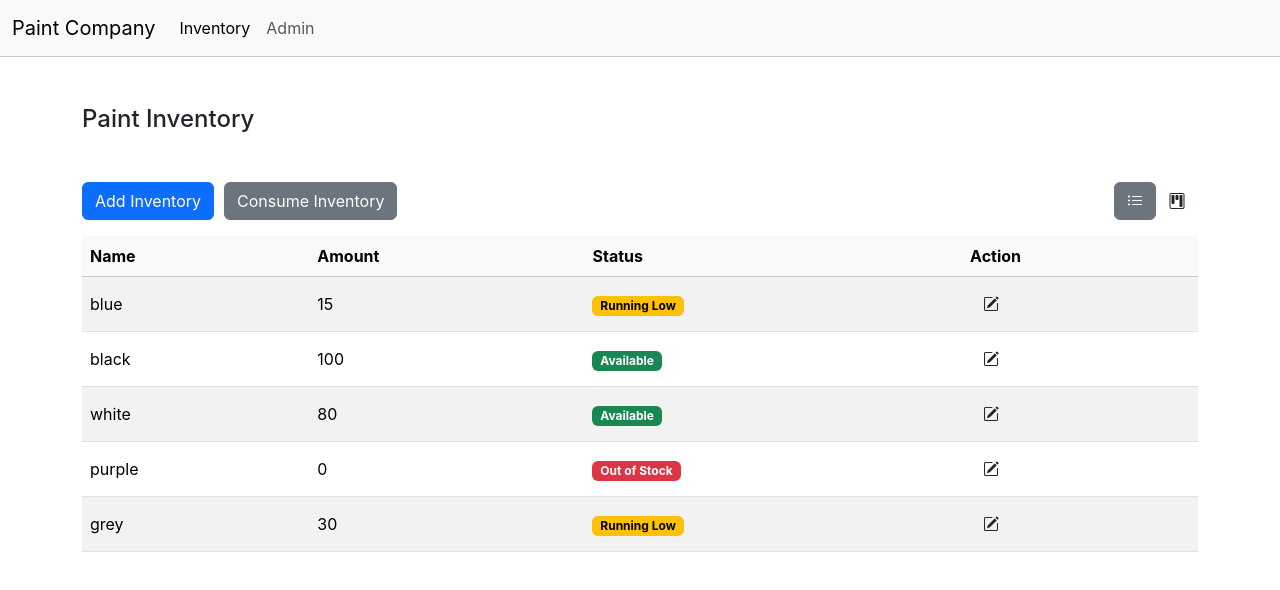
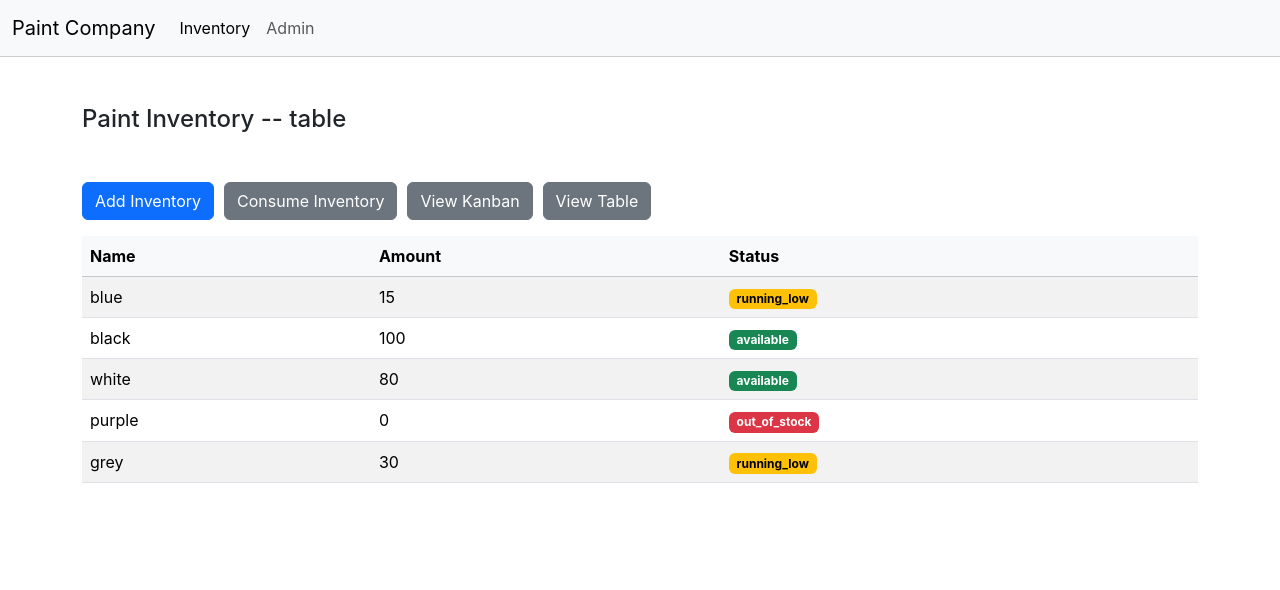
Before and after one commit to owen918/paint-company-ui, a React (Create React App) app: page /inventory in a window 1280 px wide. Shown: the top 590 px of the page. Built offline with nearby package versions, Linux system fonts and the light colour scheme.

Commit message:
[REF]refactor ui components

```diff
--- a/src/layouts/InventoryPage/InventoryPage.tsx
+++ b/src/layouts/InventoryPage/InventoryPage.tsx
@@ -1,70 +1,66 @@
 import React, { useEffect, useState } from "react";
 import InventoryModel from "../../models/InventoryModel";
-import ListView from "./components/ListView";
-import KanbanView from "./components/KanbanView";
+// import ListView from "./components/ListView";
+// import KanbanView from "./components/KanbanView";
 import Modal from "../../utils/Modal";
+import Actions from "./components/Actions";
+import TableView from "./components/TableView";
+import Header from "./components/Header";
+import KanbanView from "./components/KanbanViewV2";
+
+const defaultData = [
+  {
+    id: 1,
+    name: "blue",
+    amount: 15,
+    status: "running_low",
+  },
+  {
+    id: 2,
+    name: "black",
+    amount: 100,
+    status: "available",
+  },
+  {
+    id: 3,
+    name: "white",
+    amount: 80,
+    status: "available",
+  },
+  {
+    id: 4,
+    name: "purple",
+    amount: 0,
+    status: "out_of_stock",
+  },
+  {
+    id: 5,
+    name: "grey",
+    amount: 30,
+    status: "running_low",
+  },
+];
+const defaultColumnConfig = ["Name", "Amount", "Status"];
+
+const View = ({
+  currentView,
+  data = defaultData,
+  columnConfig = defaultColumnConfig,
+}) => {
+  if (currentView === "table") {
+    return <TableView data={data} columnConfig={columnConfig}></TableView>;
+  }
+  return <KanbanView data={data}></KanbanView>;
+};
 
 export const InventoryPage = () => {
-  const [inventory, setInventory] = useState<InventoryModel[]>([]);
-  const [selectedView, setSelectedView] = useState("table");
-  const [modalTitle, setModalTitle] = useState("");
-
-  useEffect(() => {
-    const data = require("../../data/inventory.json");
-    setInventory(data);
-  }, [inventory]);
+  const [currentView, setCurrentView] = useState("table");
 
   return (
-    <>
-      <Modal title={modalTitle} />
-      <div className="container-lg my-5">
-        <h4>Paint Inventory</h4>
-        <div className="d-flex mt-5 justify-content-between">
-          <div className="d-flex" style={{ gap: 10 }}>
-            <button
-              type="button"
-              className="btn btn-primary"
-              data-bs-toggle="modal"
-              data-bs-target="#staticBackdrop"
-              onClick={() => setModalTitle("Add Inventory")}
-            >
-              Add Inventory
-            </button>
-            <button
-              type="button"
-              className="btn btn-secondary"
-              data-bs-toggle="modal"
-              data-bs-target="#staticBackdrop"
-              onClick={() => setModalTitle("Consume Inventory")}
-            >
-              Consume Inventory
-            </button>
-          </div>
-          <div className="d-flex">
-            <button
-              type="button"
-              className={selectedView === "table" ? "btn btn-secondary" : "btn"}
-              onClick={() => setSelectedView("table")}
-            >
-              <i className="bi bi-list-ul"></i>
-            </button>
-            <button
-              type="button"
-              className={
-                selectedView === "kanban" ? "btn btn-secondary" : "btn"
-              }
-              onClick={() => setSelectedView("kanban")}
-            >
-              <i className="bi bi-kanban"></i>
-            </button>
-          </div>
-        </div>
-        {selectedView === "table" ? (
-          <ListView setModalTitle={setModalTitle} inventory={inventory} />
-        ) : (
-          <KanbanView />
-        )}
-      </div>
-    </>
+    <div className="container-lg my-5">
+      <Header currentView={currentView}></Header>
+      <Actions onSwitchView={setCurrentView} />
+      <View currentView={currentView}></View>
+    </div>
   );
 };
--- /dev/null
+++ b/src/layouts/InventoryPage/components/Actions.tsx
@@ -0,0 +1,42 @@
+const Actions = ({
+    onAddInventory = () => {},
+    onConsumeInventory = () => {},
+    onSwitchView,
+  }) => {
+    return (
+      <div className="d-flex mt-5 justify-content-between">
+        <div className="d-flex" style={{ gap: 10 }}>
+          <button
+            type="button"
+            className="btn btn-primary"
+            onClick={onAddInventory}
+          >
+            Add Inventory
+          </button>
+          <button
+            type="button"
+            className="btn btn-secondary"
+            onClick={onConsumeInventory}
+          >
+            Consume Inventory
+          </button>
+          <button
+            type="button"
+            className="btn btn-secondary"
+            onClick={() => onSwitchView('kanban')}
+          >
+            View Kanban
+          </button>
+          <button
+            type="button"
+            className="btn btn-secondary"
+            onClick={() => onSwitchView('table')}
+          >
+            View Table
+          </button>
+        </div>
+      </div>
+    );
+  };
+
+  export default Actions;
--- /dev/null
+++ b/src/layouts/InventoryPage/components/Header.tsx
@@ -0,0 +1,5 @@
+const Header = ({ currentView }) => {
+  return <h4>Paint Inventory -- {currentView}</h4>;
+};
+
+export default Header;
--- /dev/null
+++ b/src/layouts/InventoryPage/components/KanbanViewV2.tsx
@@ -0,0 +1,55 @@
+const defaultBoardData = [
+  {
+    name: "black",
+    amount: 100,
+  },
+  {
+    name: "white",
+    amount: 80,
+  },
+];
+const Card = ({ title, amount }) => {
+  return (
+    <div className="d-flex flex-column">
+      <div>{title}</div>
+      <div className="d-flex justify-content-between">
+        <div>{amount}</div>
+        <button type="button">Add</button>
+      </div>
+    </div>
+  );
+};
+
+// data: an array
+const Board = ({ title, data }) => {
+  return (
+    <div>
+      <div>{title}</div>
+      {data.map((card) => (
+        <Card key={card.name} title={card.name} amount={card.amount} />
+      ))}
+    </div>
+  );
+};
+
+const KanbanView = ({ data }) => {
+  const getAvailableData = (data) => {
+    return data.filter((paint) => paint.status === "available");
+  };
+  const getRunningLowData = (data) => {
+    return data.filter((paint) => paint.status === "running_low");
+  };
+  const getOutOfStockData = (data) => {
+    return data.filter((paint) => paint.status === "out_of_stock");
+  };
+
+  return (
+    <div className="d-flex">
+      <Board title={"Available"} data={getAvailableData(data)} />
+      <Board title={"Running Low"} data={getRunningLowData(data)} />
+      <Board title={"Out of Stock"} data={getOutOfStockData(data)} />
+    </div>
+  );
+};
+
+export default KanbanView;
--- /dev/null
+++ b/src/layouts/InventoryPage/components/TableView.tsx
@@ -0,0 +1,54 @@
+const Status = ({ status }) => {
+  if (status === "available") {
+    return <span className="badge text-bg-success">available</span>;
+  }
+  if (status === "running_low") {
+    return <span className="badge text-bg-warning">running_low</span>;
+  }
+  if (status === "out_of_stock") {
+    return <span className="badge text-bg-danger">out_of_stock</span>;
+  }
+};
+
+const TableHeader = ({ columnConfig }) => {
+  return (
+    <thead className="table-light">
+      <tr>
+        {columnConfig.map((column) => (
+          <th key={column}>{column}</th>
+        ))}
+      </tr>
+    </thead>
+  );
+};
+const TableRow = ({ name, amount, status }) => {
+  return (
+    <tr>
+      <td>{name}</td>
+      <td>{amount}</td>
+      <td>
+        <Status status={status} />
+      </td>
+    </tr>
+  );
+};
+
+const TableView = ({ data, columnConfig }) => {
+  return (
+    <table className="table align-middle mt-3 table-striped">
+      <TableHeader columnConfig={columnConfig} />
+      <tbody>
+        {data.map((row) => (
+          <TableRow
+            key={row.id}
+            name={row.name}
+            amount={row.amount}
+            status={row.status}
+          />
+        ))}
+      </tbody>
+    </table>
+  );
+};
+
+export default TableView;
--- a/tsconfig.json
+++ b/tsconfig.json
@@ -10,7 +10,7 @@
     "skipLibCheck": true,
     "esModuleInterop": true,
     "allowSyntheticDefaultImports": true,
-    "strict": true,
+    "strict": false,
     "forceConsistentCasingInFileNames": true,
     "noFallthroughCasesInSwitch": true,
     "module": "esnext",
```
Also changed, not shown: src/layouts/InventoryPage/InventoryPage-save.tsx (added, +31 -0 lines), src/layouts/InventoryPage/components/ListView.tsx (+6 -5 lines).
